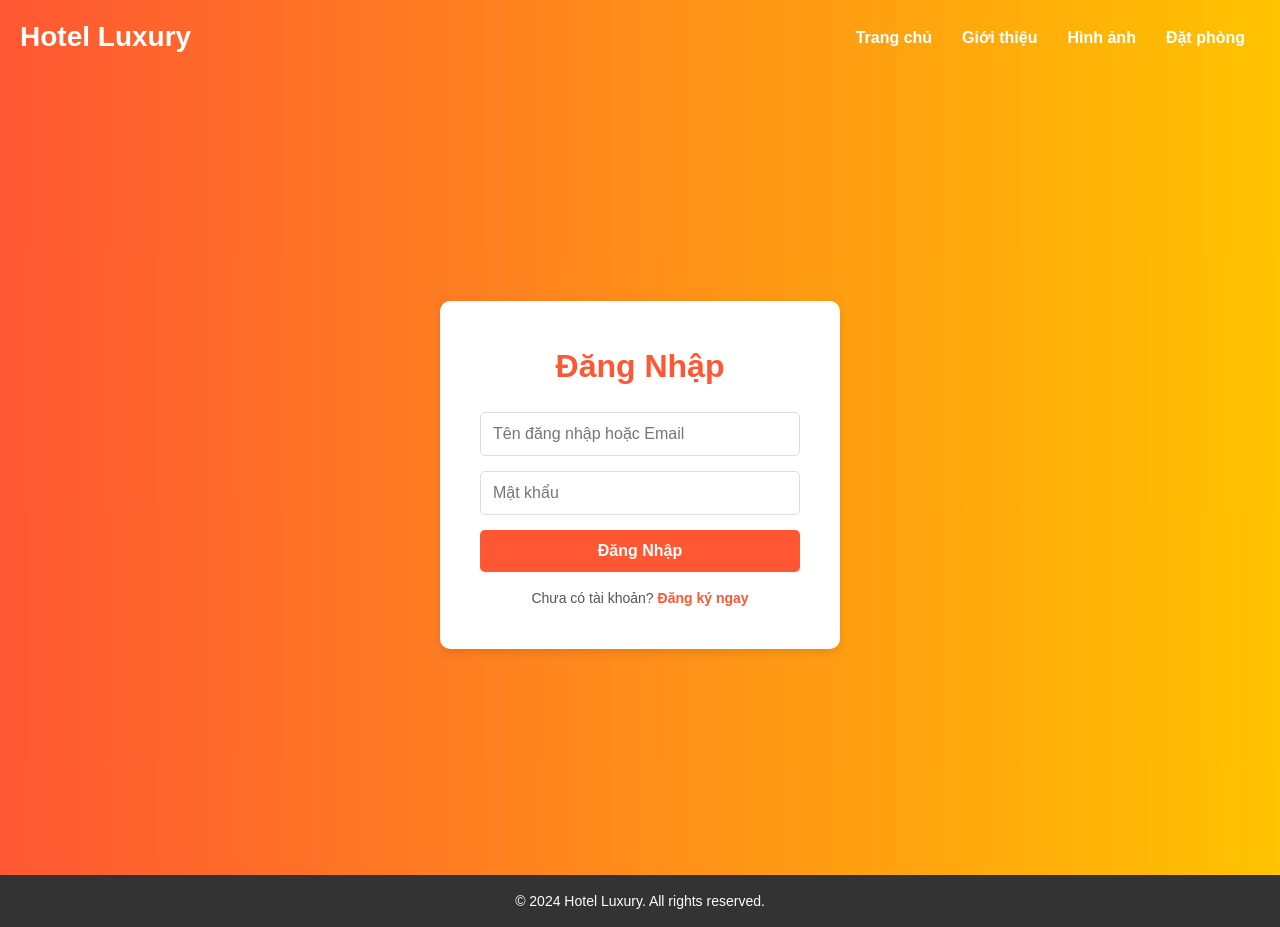
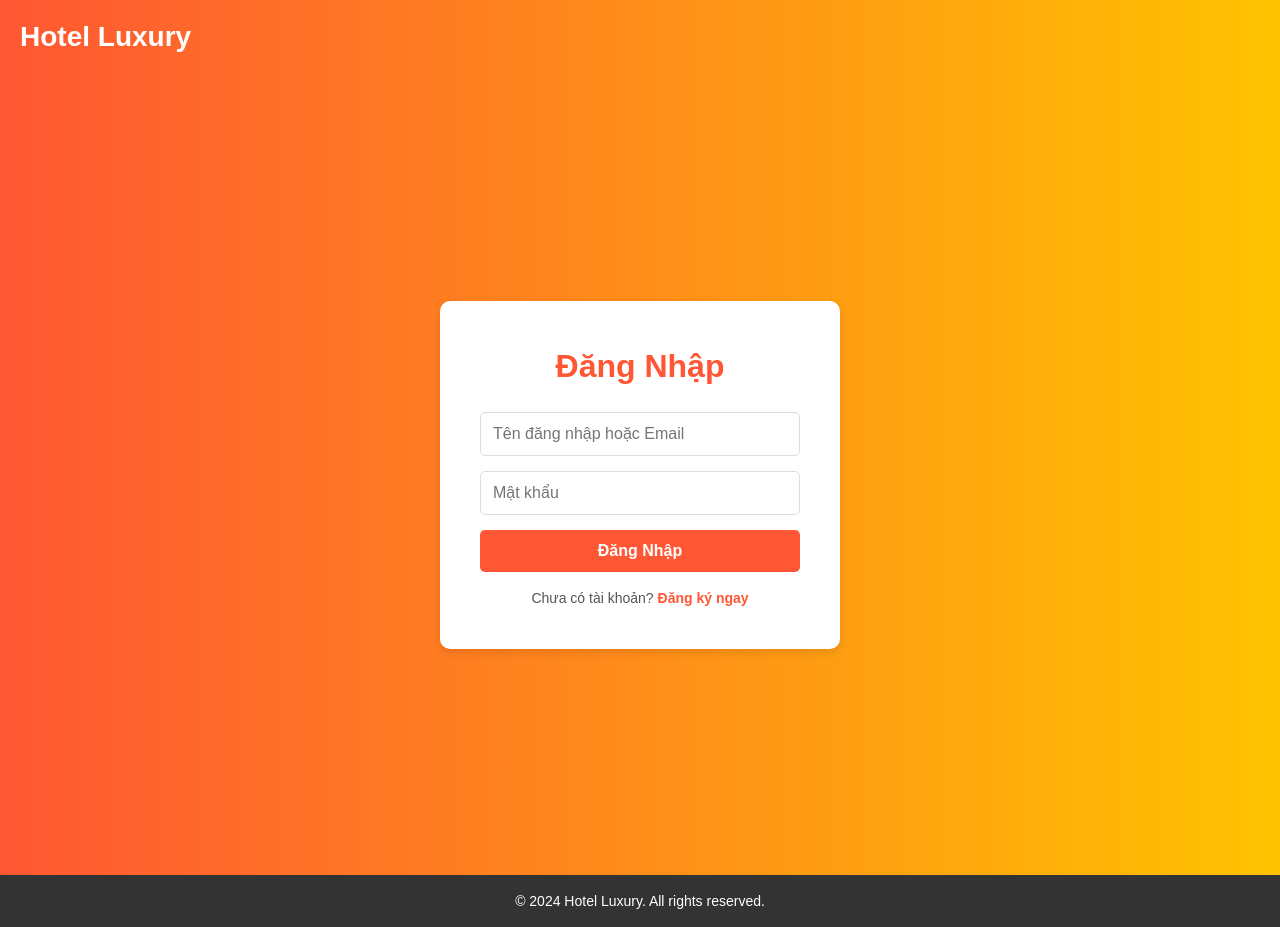
Before and after one commit to tue1501/dat, a plain HTML site: page login.html in a window 1280 px wide. Drawn offline with Linux system fonts and the light colour scheme.

Commit message:
Update login.html

```diff
--- a/login.html
+++ b/login.html
@@ -11,10 +11,7 @@
     <div class="logo">Hotel Luxury</div>
     <nav>
       <ul>
-        <li><a href="index.html">Trang chủ</a></li>
-        <li><a href="about.html">Giới thiệu</a></li>
-        <li><a href="gallery.html">Hình ảnh</a></li>
-        <li><a href="booking.html">Đặt phòng</a></li>
+
       </ul>
     </nav>
   </header>
```
